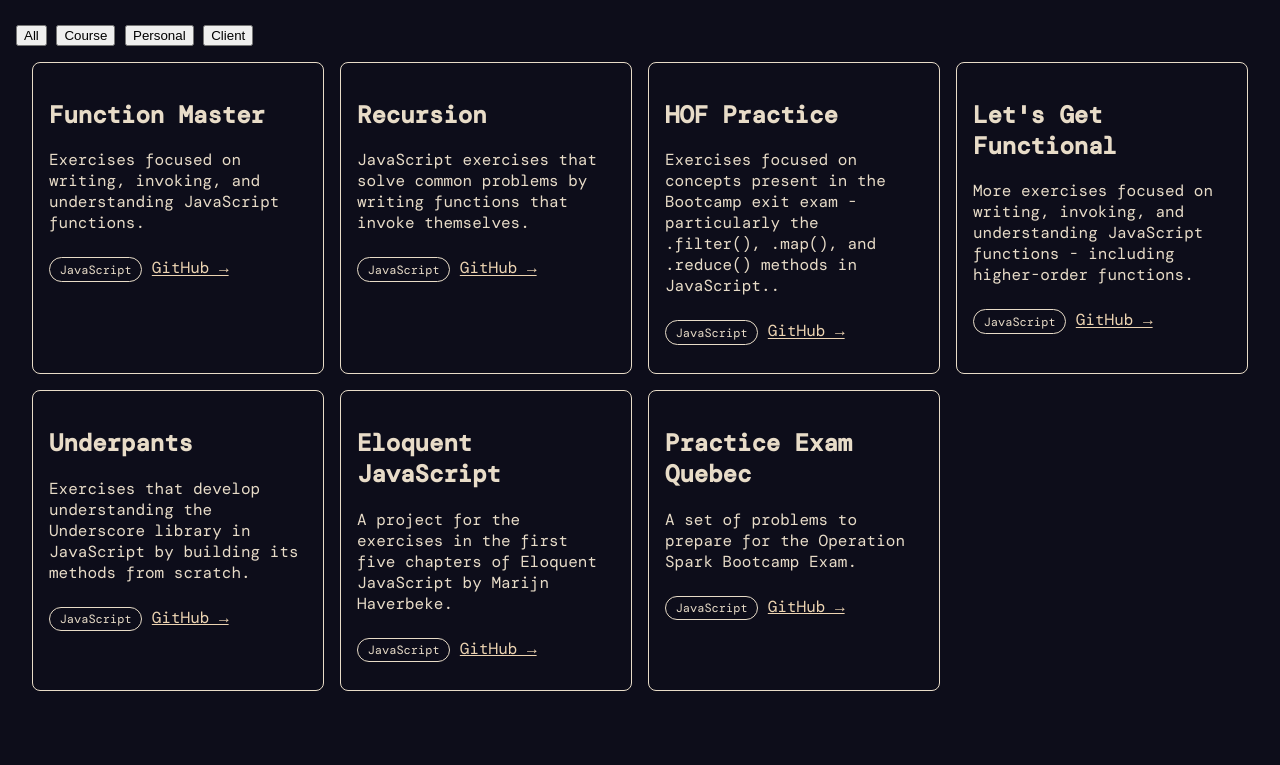
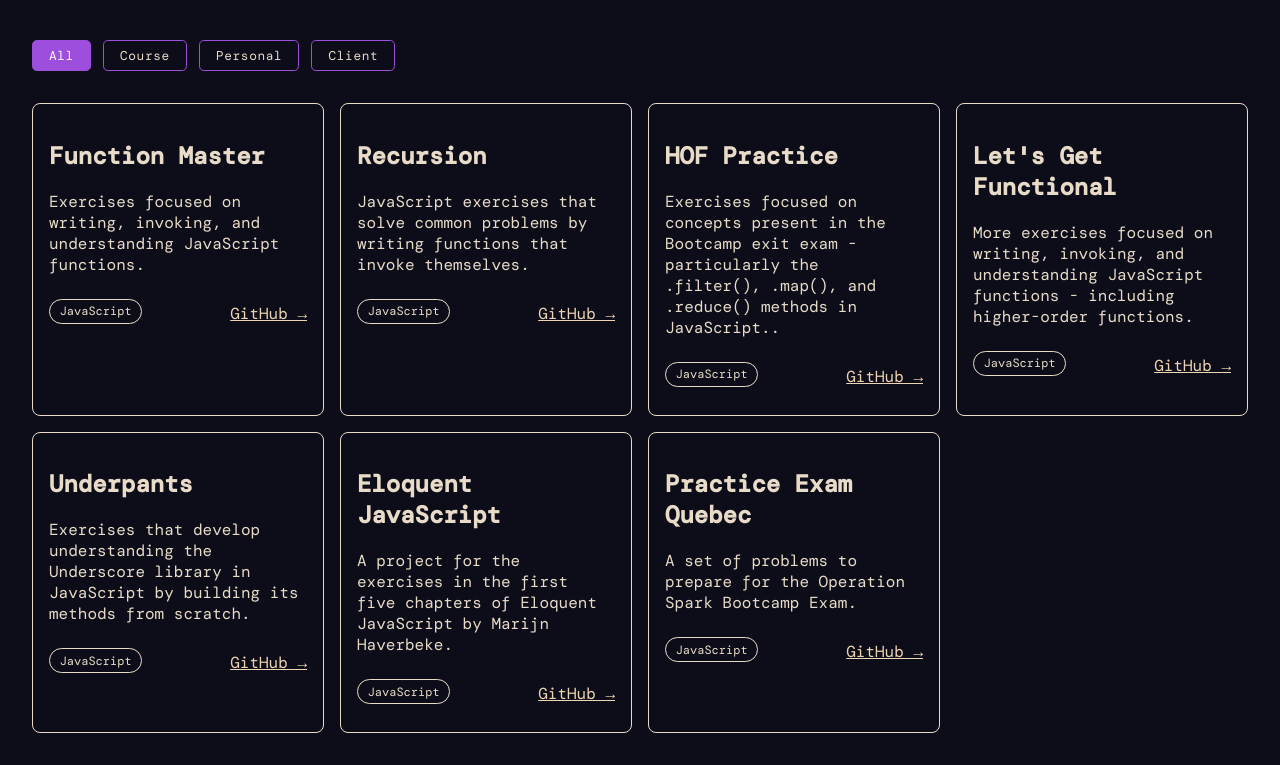
Before and after one commit to Gmcjr/portfolio, a website: page projects.html in a window 1280 px wide. Both pictures are taken after a click on the button "All". Shown: the part 150-915 px from the top of the page. Before the commit the page ends 873 px from the top, so only its background shows below. Drawn offline with nearby package versions, Linux system fonts and the light colour scheme; a web font is replaced by a local one.

Commit message:
style filter buttons with accent color and active state

```diff
--- a/projects.html
+++ b/projects.html
@@ -27,44 +27,58 @@
                     <div class="project-card" data-category="course">
                         <h2>Function Master</h2>
                         <p>Exercises focused on writing, invoking, and understanding JavaScript functions.</p>
+                        <div class="card-footer">
                             <p class="tech">JavaScript</p>
                             <a href="https://github.com/Gmcjr/function-master-copy" target="_blank">GitHub →</a>
+                        </div>
                     </div>
                     <div class="project-card" data-category="course">
                         <h2>Recursion</h2>
                         <p>JavaScript exercises that solve common problems by writing functions that invoke themselves.</p>
+                        <div class="card-footer">
                             <p class="tech">JavaScript</p>
                             <a href="https://github.com/Gmcjr/recursion-practice" target="_blank">GitHub →</a>
+                        </div>
                     </div>
                     <div class="project-card" data-category="course">
                         <h2>HOF Practice</h2>
                         <p>Exercises focused on concepts present in the Bootcamp exit exam - particularly the .filter(), .map(), and .reduce() methods in JavaScript..</p>
+                        <div class="card-footer">
                             <p class="tech">JavaScript</p>
                             <a href="https://github.com/Gmcjr/hof-practice" target="_blank">GitHub →</a>
+                        </div>
                     </div>
                     <div class="project-card" data-category="course">
                         <h2>Let's Get Functional</h2>
                         <p>More exercises focused on writing, invoking, and understanding JavaScript functions - including higher-order functions.</p>
+                        <div class="card-footer">
                             <p class="tech">JavaScript</p>
                             <a href="https://github.com/Gmcjr/let-s-get-functional.github.io" target="_blank">GitHub →</a>
+                        </div>
                     </div>
                     <div class="project-card" data-category="course">
                         <h2>Underpants</h2>
                         <p>Exercises that develop understanding the Underscore library in JavaScript by building its methods from scratch.</p>
+                        <div class="card-footer">
                             <p class="tech">JavaScript</p>
                             <a href="https://github.com/Gmcjr/underpants-copy" target="_blank">GitHub →</a>
+                        </div>
                     </div>
                     <div class="project-card" data-category="course">
                         <h2>Eloquent JavaScript</h2>
                         <p>A project for the exercises in the first five chapters of Eloquent JavaScript by Marijn Haverbeke.</p>
+                        <div class="card-footer">
                             <p class="tech">JavaScript</p>
                             <a href="https://github.com/Gmcjr/eloquent-javascript-copy" target="_blank">GitHub →</a>
+                        </div>
                     </div>
                     <div class="project-card" data-category="course">
                         <h2>Practice Exam Quebec</h2>
                         <p>A set of problems to prepare for the Operation Spark Bootcamp Exam.</p>
+                        <div class="card-footer">
                             <p class="tech">JavaScript</p>
                             <a href="https://github.com/Gmcjr/practice-exam-quebec" target="_blank">GitHub →</a>
+                        </div>
                     </div>
                  </div>
         </main>
--- a/script.js
+++ b/script.js
@@ -1,6 +1,10 @@
 document.querySelectorAll('.filters button').forEach(button => {
     button.addEventListener('click', () => {
         const filter = button.dataset.filter;
+        document.querySelectorAll('.filters button').forEach(btn => {
+            btn.classList.remove('active');
+        });
+        button.classList.add('active');
         document.querySelectorAll('.project-card').forEach(card => {
             if(filter === 'all' || filter === card.dataset.category){
                 card.style.display = 'block'
--- a/styles.css
+++ b/styles.css
@@ -8,9 +8,9 @@
 
 body {
   margin: 0;
-  font-family: Cochin;
-  color: rgb(237, 212, 178);
-  background-color: #473c5e;
+  font-family: 'DM Mono', monospace;
+  color: #e8dcc8;
+  background-color: #0d0d1a;
 }
 
 nav {
@@ -60,10 +60,6 @@ main a:visited {
   color: #b89fd4;
 }
 
-.description {
- text-align: center;
-}
-
 h1 {
   font-family: 'Cormorant Garamond', serif;
   font-size: 2.5rem;
@@ -71,12 +67,31 @@ h1 {
   color: #ffffff;
 }
 
+.filters {
+  display: flex;
+  gap: 0.75rem;
+  padding: 1rem;
+}
 
-body {
-  margin: 0;
+.filters button {
+  background-color: transparent;
+  border: solid 1px var(--accent);
+  color: #e8dcc8;
+  padding: 0.4rem 1rem;
+  border-radius: 0.3rem;
+  cursor: pointer;
   font-family: 'DM Mono', monospace;
-  color: #e8dcc8;
-  background-color: #0d0d1a;
+  font-size: 0.8rem;
+  letter-spacing: 0.05em;
+}
+
+.filters button:hover {
+  background-color: #1a0a2e;
+}
+
+.filters button.active {
+  background-color: var(--accent);
+  color: #ffffff;
 }
 
 .project-grid {
@@ -86,10 +101,20 @@ body {
   padding: 1rem;
 }
 
-.project-card{
+.project-card {
   border: solid 1px;
   border-radius: 0.5rem;
   padding: 1rem;
+  display: flex;
+  flex-direction: column;
+  justify-content: space-between;
+}
+
+.card-footer {
+  display: flex;
+  align-items: center;
+  justify-content: space-between;
+  margin-top: 1rem;
 }
 
 .tech {
```
Lines whose indentation alone changed are shown as unchanged.
